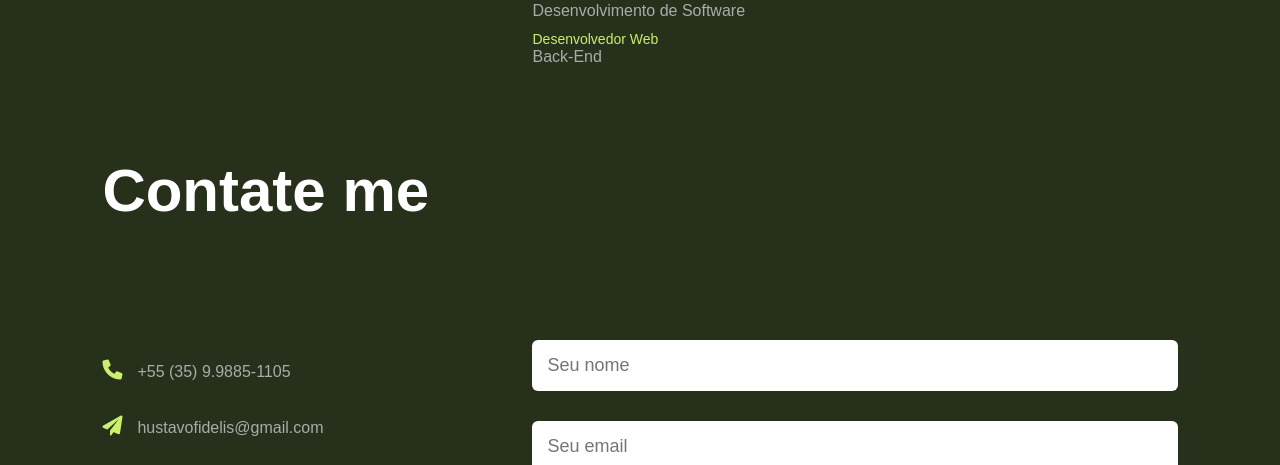
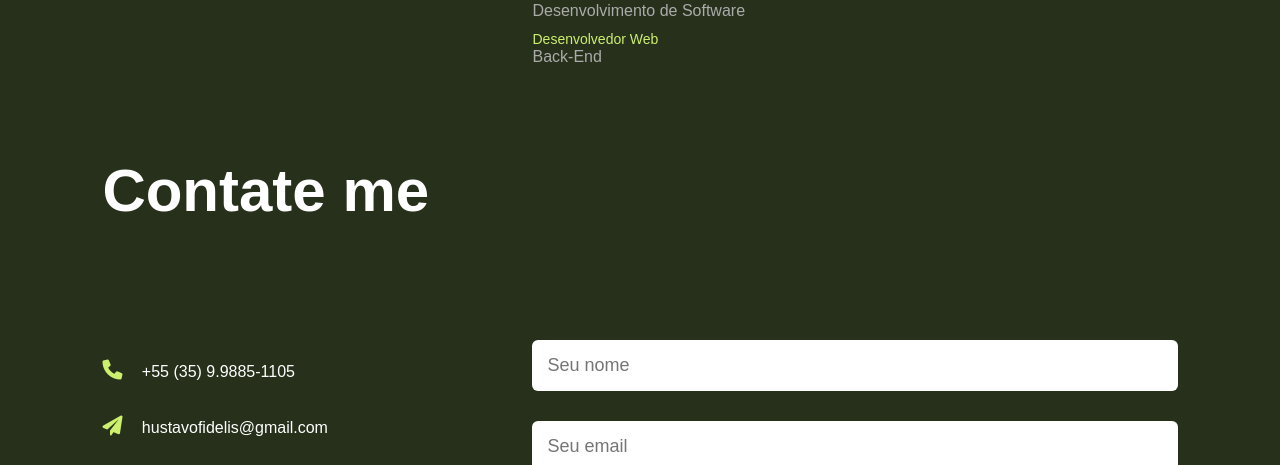
Before and after one commit to gustavofidelisc/gustavofidelisc.github.io, a plain HTML site: page index.html in a window 1280 px wide. Shown: the part 1189-1654 px from the top of the page. Drawn offline with Linux system fonts and the light colour scheme.

Commit message:
[fix]: Arrumando links

```diff
--- a/index.html
+++ b/index.html
@@ -16,7 +16,7 @@
                 <li><a href="#sobre">Sobre</a></li>
                 <!--<li><a href="#">Serviços</a></li>-->
                 <li><a href="#">Portifólio</a></li>
-                <li><a href="#">Contato</a></li>
+                <li><a href="#contato">Contato</a></li>
 
             </ul>
         </nav>
@@ -93,8 +93,8 @@
                 <h1 class="sub-titulo"> Contate me</h1>
                 <div class="linha">
                     <div class="contato-esquerda">
-                        <p><i class="fa-solid fa-phone"></i>+55 (35) 9.9885-1105</p>
-                        <p><i class="fa-solid fa-paper-plane"></i>hustavofidelis@gmail.com</p>
+                        <p><a href="tel:+5535998851105"><i class="fa-solid fa-phone"></i> +55 (35) 9.9885-1105</a></p>
+                        <p><a href="mailto:hustavofidelis@gmail.com"><i class="fa-solid fa-paper-plane"></i> hustavofidelis@gmail.com</a></p>
                         <div class="social-icons">
                             <a href="https://www.instagram.com/gustavofidelisc?igsh=MTV1ZDB4MHRtZTJodA=="><i class="fa-brands fa-instagram"></i></i></a>
                             <a href="https://www.linkedin.com/in/gustavo-fidelis-camilo" target="_blank"><i class="fa-brands fa-linkedin"></i></a>
--- a/style.css
+++ b/style.css
@@ -195,6 +195,11 @@ header span{
    margin-top: 35px;
 }
 
+.contato-esquerda a{
+    text-decoration: none;
+    color: white;
+}
+
 .contato-esquerda p i{
     color: #ccef6d;
     margin-right: 15px;
```
